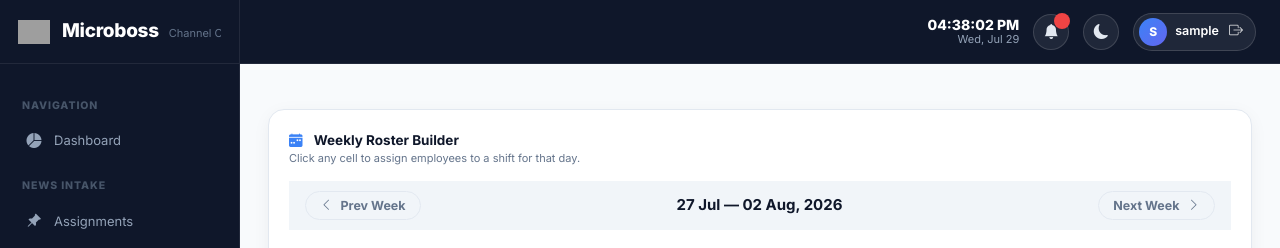
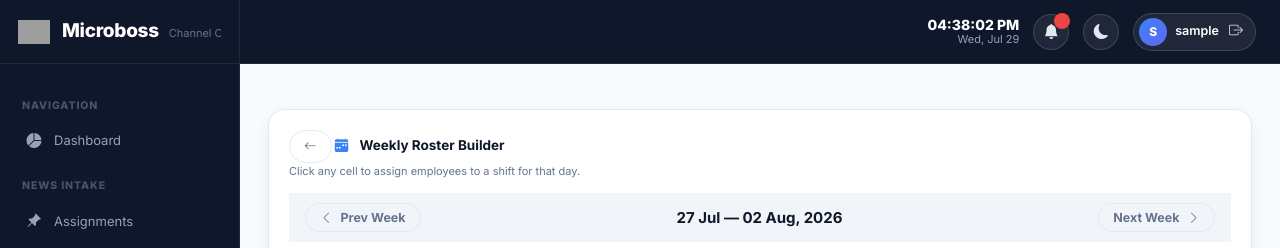
Before and after one commit to jobaerlisedu/microboss, a Django app: page /cms/roster/weekly-builder/ in a window 1280 px wide. Shown: the top 248 px of the page. Run offline with Django 5.2, Linux system fonts and the light colour scheme; the visitor is signed in with stand-in values (Sample User, id 1); data comes from the database, SQL or seed files in the repository; data that the repository does not hold is empty; parts of the project's set-up code (start-up, migrations or seed data) failed here and were passed over; grey boxes are pictures that could not be loaded.

Commit message:
fix: add back button to weekly roster builder

```diff
--- a/templates/cms/roster_weekly_builder.html
+++ b/templates/cms/roster_weekly_builder.html
@@ -1,7 +1,12 @@
 <div class="card phoenix-card">
   <div class="card-header-flex" style="margin-bottom:14px;">
     <div>
-      <h3 class="phoenix-card-title"><i class="bi bi-calendar-week-fill" style="color:#3b82f6;margin-right:8px;"></i> Weekly Roster Builder</h3>
+      <h3 class="phoenix-card-title">
+        <a class="btn btn-ghost btn-sm me-2" hx-get="{% url 'cms:cms-roster' %}?view=week" hx-target="#tab-content" hx-swap="innerHTML" title="Back to Roster">
+          <i class="bi bi-arrow-left"></i>
+        </a>
+        <i class="bi bi-calendar-week-fill" style="color:#3b82f6;margin-right:8px;"></i> Weekly Roster Builder
+      </h3>
       <p class="phoenix-card-sub">Click any cell to assign employees to a shift for that day.</p>
     </div>
   </div>
```
